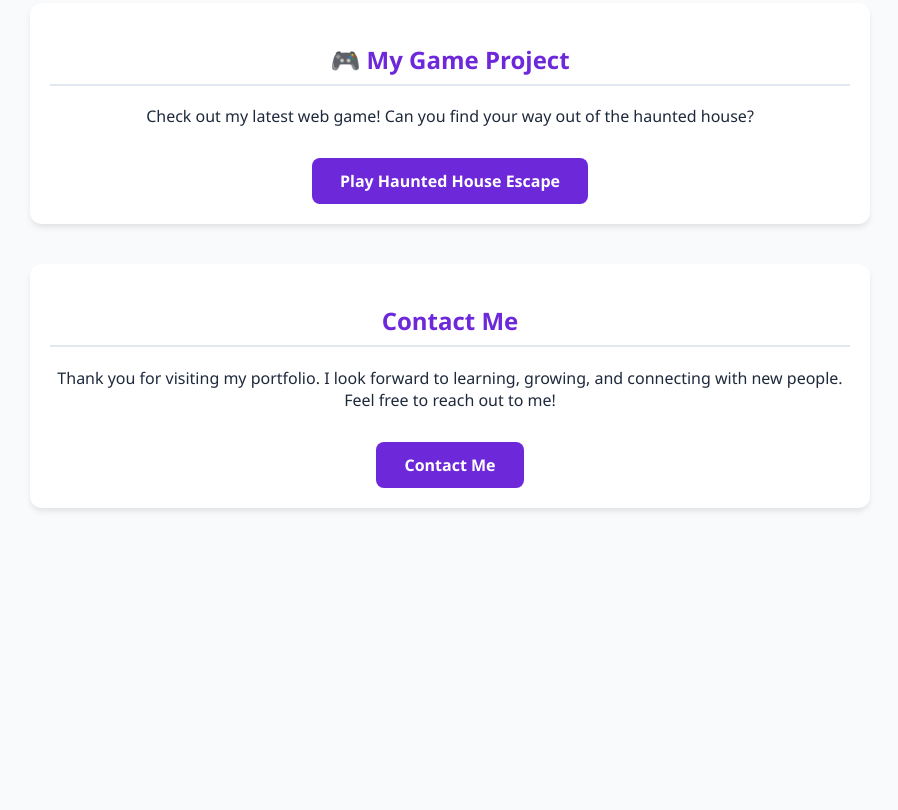
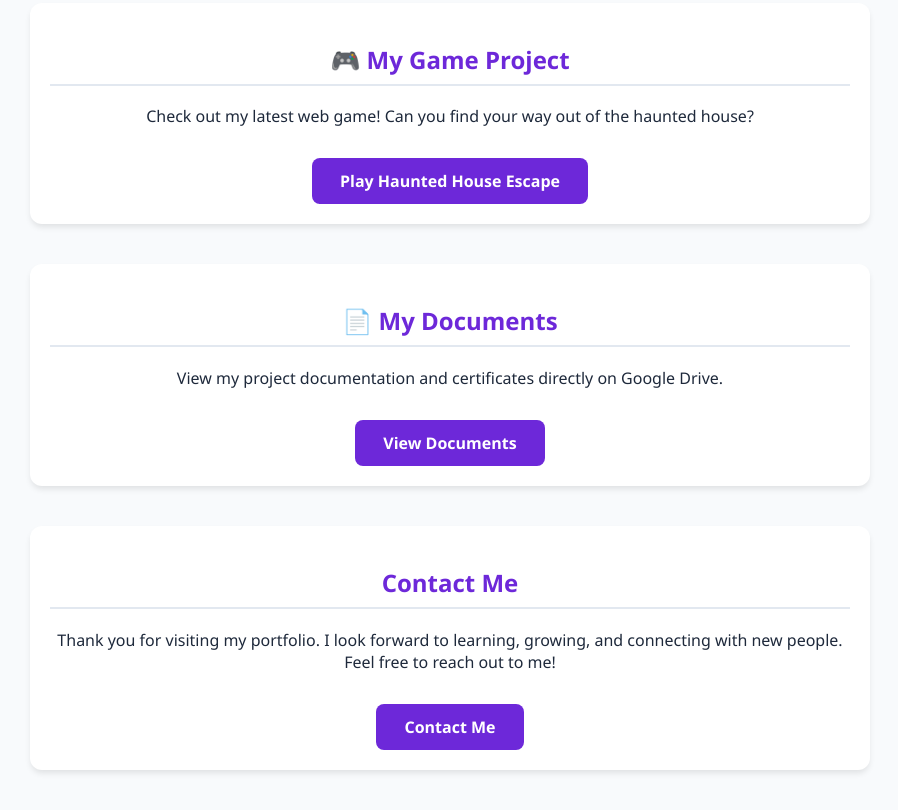
Before and after one commit to wijdaann/wijdaann, a plain HTML site: page index.html in a window 1280 px wide. Shown: the part 689-1499 px from the top of the page, without its empty margins (190-1088 px from the left). Before the commit the page ends 1237 px from the top, so only its background shows below. Drawn offline with Linux system fonts and the light colour scheme.

Commit message:
Update index.html

```diff
--- a/index.html
+++ b/index.html
@@ -1,2 +1,2 @@
 <!DOCTYPE html> <html lang="en"> <head> <meta charset="UTF-8"> <meta name="viewport" content="width=device-width, initial-scale=1.0"> <title>Mirza Wijdan Noor - Portfolio</title> <style> body { font-family: 'Segoe UI', Arial, sans-serif; margin: 0; padding: 0; background: #f8fafc; color: #1e293b; overflow-y: scroll; } header { background: #6d28d9; color: white; padding: 60px 20px; text-align: center; } header h1 { margin: 0; font-size: 2.5rem; } header p { margin: 10px 0 0; font-size: 1.2rem; opacity: 0.9; } section { max-width: 800px; margin: 40px auto; padding: 20px; background: white; border-radius: 12px; box-shadow: 0 4px 6px -1px rgba(0,0,0,0.1); } h2 { color: #6d28d9; border-bottom: 2px solid #e2e8f0; padding-bottom: 8px; } .skills-list { display: flex; flex-wrap: wrap; gap: 10px; padding: 0; list-style: none; } .skills-list li { background: #f1f5f9; padding: 8px 16px; border-radius: 20px; font-weight: 500; } .btn { display: inline-block; background: #6d28d9; color: white; padding: 12px 28px; border-radius: 8px; text-decoration: none; font-weight: bold; margin-top: 15px; transition: background 0.2s; } .btn:hover { background: #5b21b6; } .center { text-align: center; } </style> </head> <body> <header> <h1>Hi, I'm Mirza Wijdan Noor 👋</h1> <p>Student | Pakistan 🇵🇰</p> </header>
-<section> <h2>About Me</h2> <p>I am 20 years old from Pakistan. I love to travel, play and watch cricket. Welcome to my personal portfolio website where I showcase my projects and creations!</p> </section> <section> <h2>Skills</h2> <ul class="skills-list"> <li>R language</li> <li>C++</li> <li>HTML5</li> <li>CSS3</li> </ul> </section> <section class="center"> <h2>🎮 My Game Project</h2> <p>Check out my latest web game! Can you find your way out of the haunted house?</p> <a href="HauntedEscape.html" target="_blank" class="btn">Play Haunted House Escape</a> </section> <section id="contact" class="center"> <h2>Contact Me</h2> <p>Thank you for visiting my portfolio. I look forward to learning, growing, and connecting with new people. Feel free to reach out to me!</p> <a class="btn" href="mailto:wijdannoor97@gmail.com">Contact Me</a> </section> </body> </html>
+<section> <h2>About Me</h2> <p>I am 20 years old from Pakistan. I love to travel, play and watch cricket. Welcome to my personal portfolio website where I showcase my projects and creations!</p> </section> <section> <h2>Skills</h2> <ul class="skills-list"> <li>R language</li> <li>C++</li> <li>HTML5</li> <li>CSS3</li> </ul> </section> <section class="center"> <h2>🎮 My Game Project</h2> <p>Check out my latest web game! Can you find your way out of the haunted house?</p> <a href="HauntedEscape.html" target="_blank" class="btn">Play Haunted House Escape</a> </section> <section class="center"> <h2>📄 My Documents</h2> <p>View my project documentation and certificates directly on Google Drive.</p> <a href="https://google.com" target="_blank" class="btn">View Documents</a> </section> <section id="contact" class="center"> <h2>Contact Me</h2> <p>Thank you for visiting my portfolio. I look forward to learning, growing, and connecting with new people. Feel free to reach out to me!</p> <a class="btn" href="mailto:wijdannoor97@gmail.com">Contact Me</a> </section> </body> </html>
```
